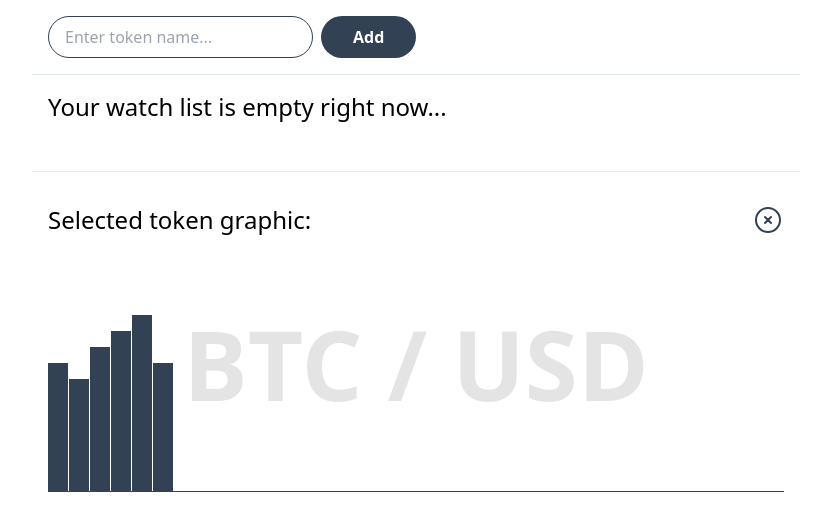
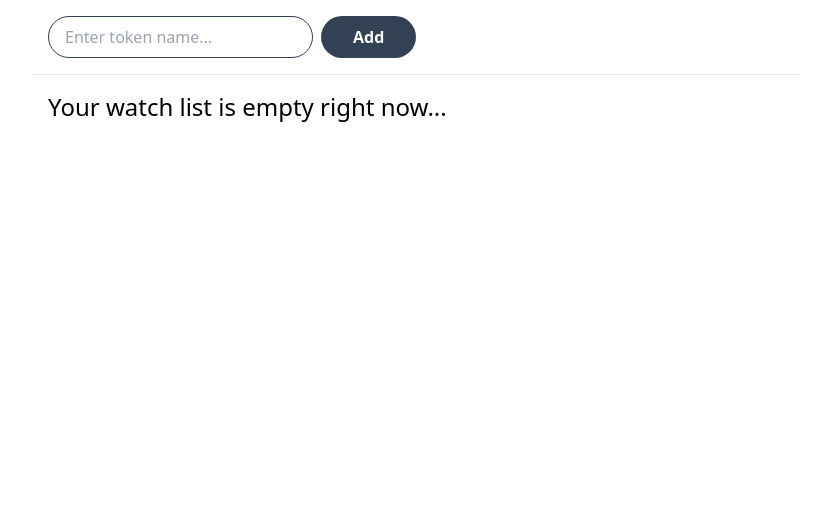
Before and after one commit to ptrv-dev/vue-crypto, a Vue app: page / in a window 1280 px wide. Shown: the top 530 px of the page, without its empty margins (224-1055 px from the left). Built offline with nearby package versions, Linux system fonts and the light colour scheme.

Commit message:
Select token basic functionality

```diff
--- a/src/App.vue
+++ b/src/App.vue
@@ -6,6 +6,7 @@ export default {
     return {
       tokenQuery: '',
       tokens: [],
+      selectedToken: null,
     };
   },
   methods: {
@@ -55,7 +56,8 @@ export default {
     <div class="grid gap-4 grid-cols-1 sm:grid-cols-2 md:grid-cols-3">
       <div
         v-for="tokenData in tokens"
-        class="flex flex-col border-2 border-dashed rounded-2xl border-slate-700 p-4 items-center gap-2"
+        @click="selectedToken = tokenData"
+        class="flex flex-col border-2 border-dashed rounded-2xl border-slate-700 p-4 items-center gap-2 cursor-pointer"
       >
         <p class="text-lg">{{ tokenData.symbol }} / USD</p>
         <strong class="text-2xl">
@@ -88,11 +90,15 @@ export default {
       </div>
     </div>
   </div>
+  <template v-if="selectedToken">
     <hr class="container border-slate-200 my-8" />
     <div class="container flex flex-col">
       <div class="flex justify-between items-center">
         <h1 class="text-2xl">Selected token graphic:</h1>
-      <button class="inline-flex ml-auto text-slate-700">
+        <button
+          @click="selectedToken = null"
+          class="inline-flex ml-auto text-slate-700"
+        >
           <svg
             xmlns="http://www.w3.org/2000/svg"
             fill="none"
@@ -113,8 +119,8 @@ export default {
         class="flex items-end h-64 border-b border-slate-700 gap-[1px] relative"
       >
         <strong
-        class="absolute text-8xl opacity-10 top-1/2 -translate-y-1/2 text-center w-full"
-        >BTC / USD</strong
+          class="absolute text-8xl opacity-10 top-1/2 -translate-y-1/2 text-center w-full pointer-events-none"
+          >{{ selectedToken.symbol }} / USD</strong
         >
         <div class="h-32 w-5 bg-slate-700"></div>
         <div class="h-28 w-5 bg-slate-700"></div>
@@ -125,3 +131,4 @@ export default {
       </div>
     </div>
   </template>
+</template>
```
Lines whose indentation alone changed are shown as unchanged.
